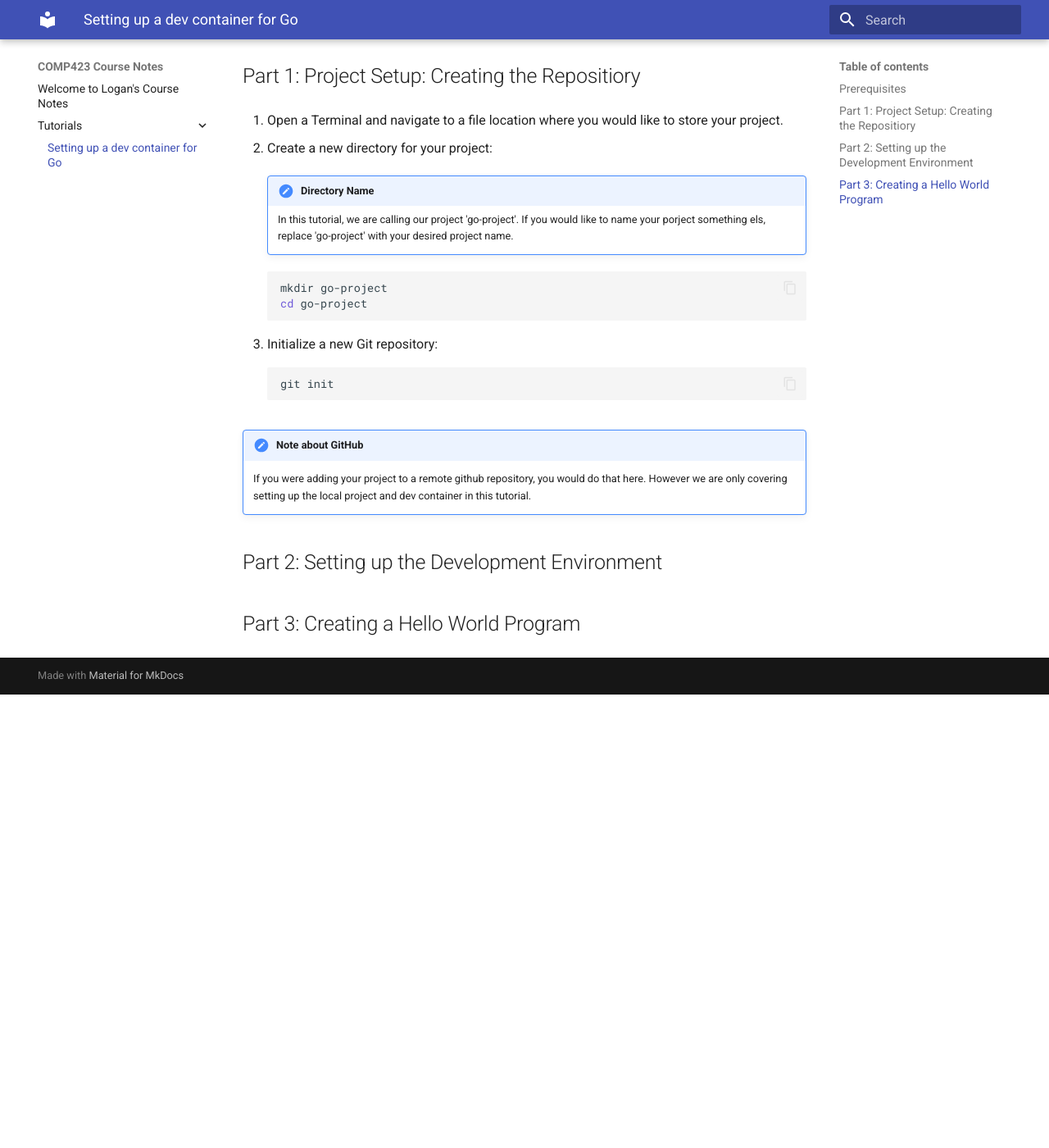
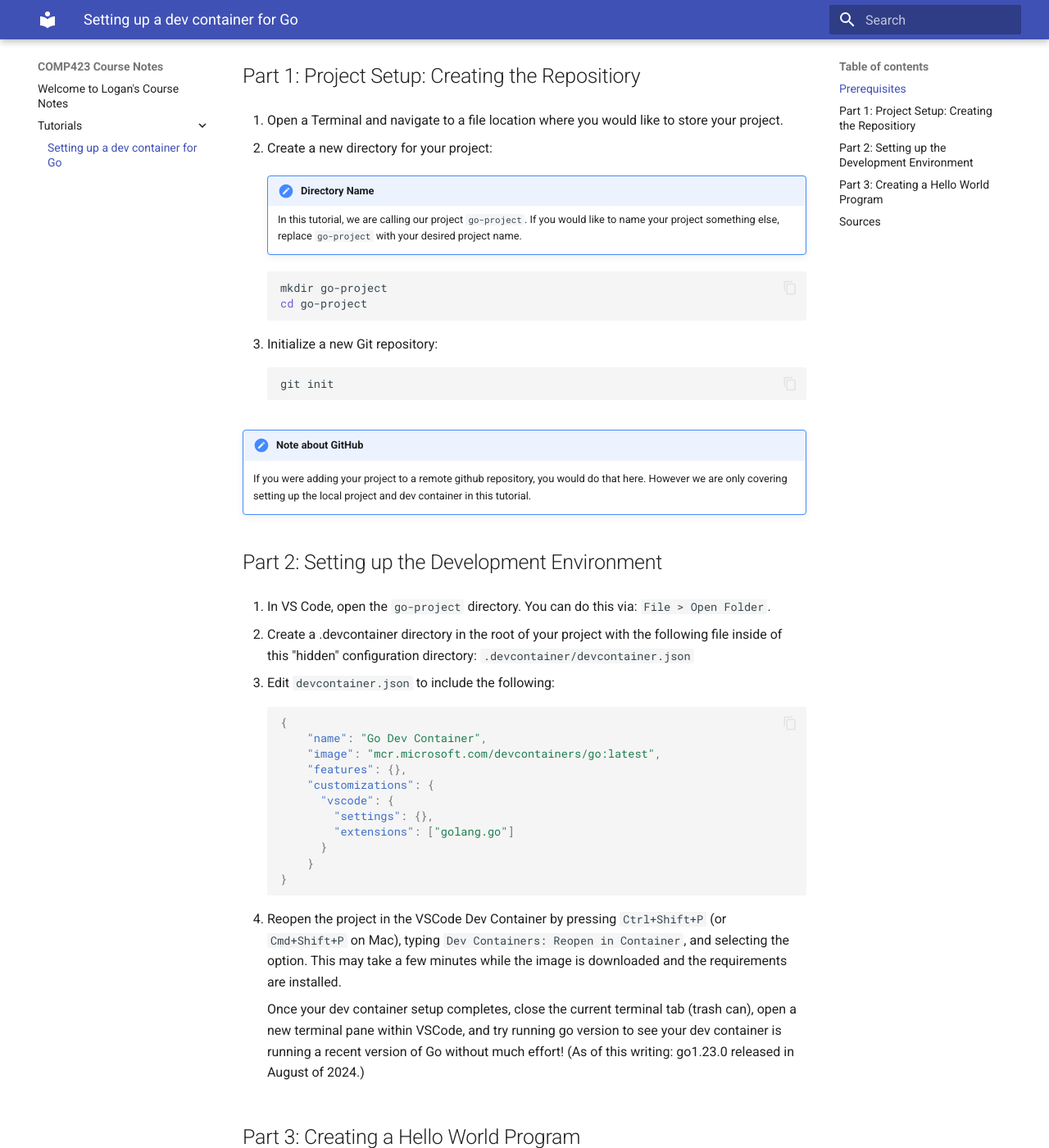
Before and after one commit to lrgatza/comp423-course-notes, an MkDocs documentation site: the page built from docs/tutorials/go-setup.md, in a window 1280 px wide and 1400 px high, scrolled down 562 px. Shown: the whole window at 82% size. Built offline with MkDocs 1.6.1 and Material for MkDocs 9.7.7, drawn with Linux system fonts in a browser that asks for light colours; before the commit the page ends 1409 px from its top, so only the background shows below that; some of the changed text lies outside the part shown.

Commit message:
dev container setup

````diff
--- a/docs/tutorials/go-setup.md
+++ b/docs/tutorials/go-setup.md
@@ -22,7 +22,7 @@
 2. Create a new directory for your project:
 
     !!! note "Directory Name"
-          In this tutorial, we are calling our project 'go-project'. If you would like to name your porject something els, replace 'go-project' with your desired project name.
+          In this tutorial, we are calling our project `go-project`. If you would like to name your project something else, replace `go-project` with your desired project name.
 
     ```bash
     mkdir go-project
@@ -37,6 +37,39 @@
 !!! note "Note about GitHub"
     If you were adding your project to a remote github repository, you would do that here. However we are only covering setting up the local project and dev container in this tutorial.
 
+
 ## Part 2: Setting up the Development Environment
 
+1. In VS Code, open the `go-project` directory. You can do this via: `File > Open Folder`.
+
+2. Create a .devcontainer directory in the root of your project with the following file inside of this "hidden" configuration directory:
+    `.devcontainer/devcontainer.json`
+
+3. Edit `devcontainer.json` to include the following:
+
+    ```json
+    {
+        "name": "Go Dev Container",
+        "image": "mcr.microsoft.com/devcontainers/go:latest",
+        "features": {},
+        "customizations": {
+          "vscode": {
+            "settings": {},
+            "extensions": ["golang.go"]
+          }
+        }
+    }
+    ```
+
+4. Reopen the project in the VSCode Dev Container by pressing `Ctrl+Shift+P` (or `Cmd+Shift+P` on Mac), typing `Dev Containers: Reopen in Container`, and selecting the option. This may take a few minutes while the image is downloaded and the requirements are installed.
+
+    Once your dev container setup completes, close the current terminal tab (trash can), open a new terminal pane within VSCode, and try running go version to see your dev container is running a recent version of Go without much effort! (As of this writing: go1.23.0 released in August of 2024.)
+
 ## Part 3: Creating a Hello World Program
+
+
+
+## Sources
+
+- 423 tutorial
+- go documentation
````
